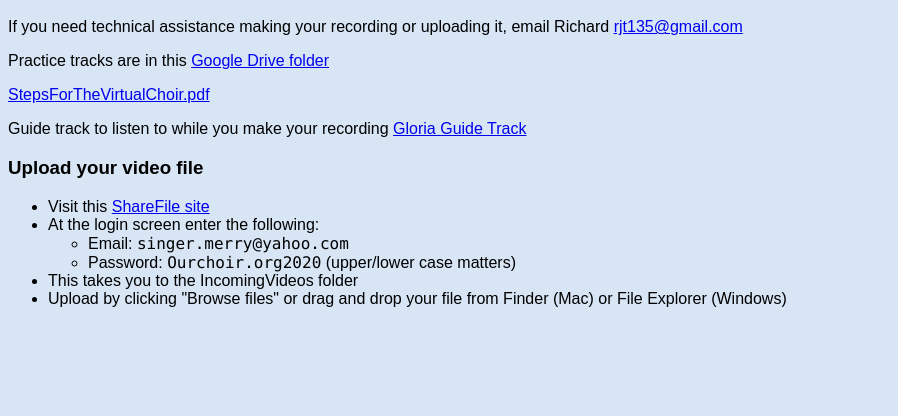
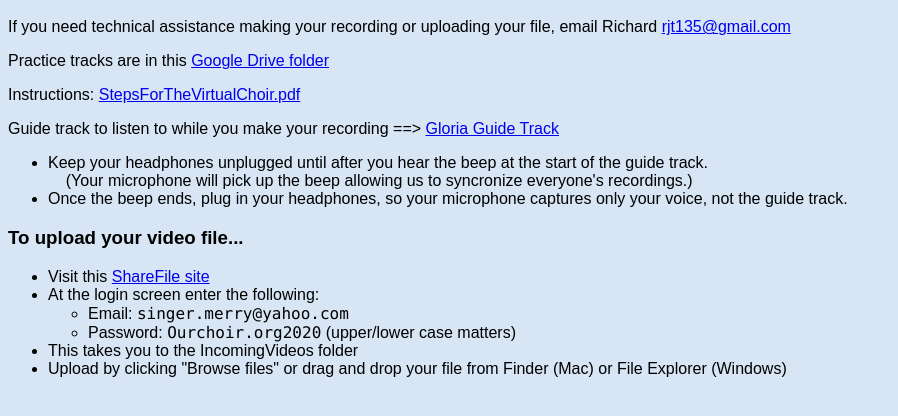
Before and after one commit to rjturek/ourchoir-org, a plain HTML site: page index.html in a window 1280 px wide. Shown: the part 48-464 px from the top of the page, without its empty margins (0-898 px from the left). Drawn offline with Linux system fonts and the light colour scheme.

Commit message:
beep with fake guide track

```diff
--- a/index.html
+++ b/index.html
@@ -7,19 +7,24 @@
 <body>
 <h1>ourchoir.org</h1>
 
-<p>If you need technical assistance making your recording or uploading it, email Richard <a href="mailto:rjt1357@gmail.com">rjt135@gmail.com</a>
+<p>If you need technical assistance making your recording or uploading your file, email Richard <a href="mailto:rjt1357@gmail.com">rjt135@gmail.com</a>
 
 <p>
 Practice tracks are in this <a href="https://drive.google.com/drive/folders/11lYDtTxZhL1HikaAJ42ntigtkwFgi6kT">Google Drive folder</a>
 
 <p>
-<a href="StepsForTheVirtualChoir.pdf">StepsForTheVirtualChoir.pdf</a>
+Instructions: <a href="StepsForTheVirtualChoir.pdf">StepsForTheVirtualChoir.pdf</a>
 
 <p>
-Guide track to listen to while you make your recording <a href="Gloria_Guide_Track.mp3">Gloria Guide Track</a>
+Guide track to listen to while you make your recording ==&gt; <a href="Gloria_Guide_Track.mp3">Gloria Guide Track</a>
+<ul>
+    <li>Keep your headphones unplugged until after you hear the beep at the start of the guide track.<br>
+    &nbsp;&nbsp;&nbsp;&nbsp;(Your microphone will pick up the beep allowing us to syncronize everyone's recordings.)</li>
+    <li>Once the beep ends, plug in your headphones, so your microphone captures only your voice, not the guide track.</li>
+</ul>
 
 <p>
-<h3>Upload your video file</h3>
+<h3>To upload your video file...</h3>
 <ul>
     <li>Visit this <a href="https://dnd.sharefile.com/home/shared/fo4fdb9c-4301-45df-bcd3-c30941b0350d">ShareFile site</a></li>
     <li>At the login screen enter the following:</li>
```
Also changed, not shown: 1 other file.
